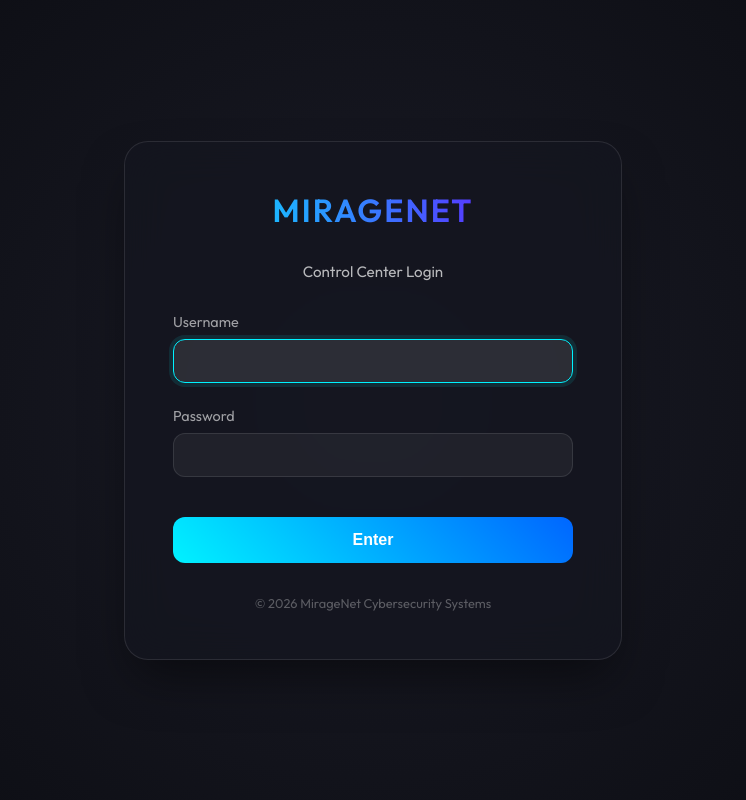
After one commit to budakhuseyin/MirageNet, a Django app: page /mirage-control-center/ in a window 1280 px wide. The commit adds this page. Shown: the whole page, without its empty margins (267-1013 px from the left). Run offline with Django 5.2, Linux system fonts and the light colour scheme.

Commit message:
add a login page for admin and redirect any urls to wp-login.php for get in

```diff
--- a/main.py
+++ b/main.py
@@ -76,7 +76,7 @@ def main():
 
     print("-" * 50)
     print("\n[+] ALL SENSORS AND DASHBOARD ARE RUNNING!")
-    print("[+] Access Dashboard at: http://127.0.0.1:8000")
+    print("[+] Access Mirage Control Center at: http://127.0.0.1:8000/mirage-control-center/")
     print("[!] Press Ctrl+C to stop all services cleanly.\n")
     print("==================================================")
 
--- a/ports/port_22_ssh/ssh_listener.py
+++ b/ports/port_22_ssh/ssh_listener.py
@@ -46,8 +46,8 @@ class MirageSSHServer(paramiko.ServerInterface):
         # Oturumdaki deneme sayısını kontrol et
         attempts = get_attempt_count(self.client_ip, self.session_id, "SSH-Login")
 
-        # Test için 2, gerçekte 10+ yapılabilir
-        if attempts >= 2:
+        # 3. denemede giriş başarısı (2 başarısız denemeden sonra)
+        if attempts >= 3:
             print(f"[*] SSH Access Granted for {username} [SID: {self.session_id}]")
             return paramiko.AUTH_SUCCESSFUL
 
--- a/web_dashboard/analytics/templates/analytics/forensic_report_full.html
+++ b/web_dashboard/analytics/templates/analytics/forensic_report_full.html
@@ -81,9 +81,9 @@
                     <div class="terminal-box mt-3">
                         {% for log in logs %}
                             {% if log.event_data %}
-                            <div class="mb-2 ps-2 {% if log.event_data in dangerous_commands %}border-malware{% else %}border-normal{% endif %}">
+                            <div class="mb-2 ps-2 {% if log.id in dangerous_command_ids %}border-malware{% else %}border-normal{% endif %}">
                                 <span class="text-secondary small">[{{ log.timestamp|date:"H:i:s" }}]</span>
-                                <span class="ms-2 {% if log.event_data in dangerous_commands %}text-malware{% endif %}">
+                                <span class="ms-2 {% if log.id in dangerous_command_ids %}text-malware{% endif %}">
                                     {{ log.event_data }}
                                 </span>
                             </div>
--- /dev/null
+++ b/web_dashboard/analytics/templates/analytics/login.html
@@ -0,0 +1,152 @@
+<!DOCTYPE html>
+<html lang="tr">
+<head>
+    <meta charset="UTF-8">
+    <meta name="viewport" content="width=device-width, initial-scale=1.0">
+    <title>Mirage Control Center | Login</title>
+    <link href="https://fonts.googleapis.com/css2?family=Outfit:wght@300;400;600&display=swap" rel="stylesheet">
+    <style>
+        :root {
+            --primary: #00f2ff;
+            --bg: #0a0b10;
+            --card-bg: rgba(20, 22, 32, 0.8);
+            --text: #e0e0e0;
+        }
+
+        body {
+            margin: 0;
+            padding: 0;
+            font-family: 'Outfit', sans-serif;
+            background: var(--bg);
+            color: var(--text);
+            height: 100vh;
+            display: flex;
+            align-items: center;
+            justify-content: center;
+            overflow: hidden;
+            background: radial-gradient(circle at center, #1a1b26 0%, #0a0b10 100%);
+        }
+
+        .login-card {
+            background: var(--card-bg);
+            backdrop-filter: blur(20px);
+            padding: 3rem;
+            border-radius: 24px;
+            width: 100%;
+            max-width: 400px;
+            border: 1px solid rgba(255, 255, 255, 0.1);
+            box-shadow: 0 25px 50px -12px rgba(0, 0, 0, 0.5);
+            text-align: center;
+            animation: fadeIn 0.8s ease-out;
+        }
+
+        @keyframes fadeIn {
+            from { opacity: 0; transform: translateY(20px); }
+            to { opacity: 1; transform: translateY(0); }
+        }
+
+        .logo {
+            font-size: 2rem;
+            font-weight: 600;
+            letter-spacing: 2px;
+            margin-bottom: 2rem;
+            background: linear-gradient(to right, #00f2ff, #7000ff);
+            -webkit-background-clip: text;
+            -webkit-text-fill-color: transparent;
+        }
+
+        .form-group {
+            margin-bottom: 1.5rem;
+            text-align: left;
+        }
+
+        label {
+            display: block;
+            margin-bottom: 0.5rem;
+            font-size: 0.9rem;
+            color: rgba(255, 255, 255, 0.6);
+        }
+
+        input {
+            width: 100%;
+            padding: 12px 16px;
+            background: rgba(255, 255, 255, 0.05);
+            border: 1px solid rgba(255, 255, 255, 0.1);
+            border-radius: 12px;
+            color: white;
+            font-size: 1rem;
+            outline: none;
+            transition: all 0.3s ease;
+            box-sizing: border-box;
+        }
+
+        input:focus {
+            border-color: var(--primary);
+            background: rgba(255, 255, 255, 0.1);
+            box-shadow: 0 0 0 4px rgba(0, 242, 255, 0.1);
+        }
+
+        button {
+            width: 100%;
+            padding: 14px;
+            border: none;
+            border-radius: 12px;
+            background: linear-gradient(45deg, #00f2ff, #0066ff);
+            color: white;
+            font-weight: 600;
+            font-size: 1rem;
+            cursor: pointer;
+            transition: transform 0.2s, box-shadow 0.2s;
+            margin-top: 1rem;
+        }
+
+        button:hover {
+            transform: translateY(-2px);
+            box-shadow: 0 10px 20px rgba(0, 242, 255, 0.3);
+        }
+
+        .error {
+            background: rgba(255, 71, 71, 0.1);
+            color: #ff4747;
+            padding: 10px;
+            border-radius: 8px;
+            margin-bottom: 1.5rem;
+            font-size: 0.85rem;
+            border: 1px solid rgba(255, 71, 71, 0.2);
+        }
+
+        .footer {
+            margin-top: 2rem;
+            font-size: 0.8rem;
+            color: rgba(255, 255, 255, 0.3);
+        }
+    </style>
+</head>
+<body>
+    <div class="login-card">
+        <div class="logo">MIRAGENET</div>
+        <p style="margin-bottom: 2rem; font-size: 0.95rem; color: rgba(255,255,255,0.7);">Control Center Login</p>
+
+        {% if error %}
+        <div class="error">{{ error }}</div>
+        {% endif %}
+
+        <form method="POST">
+            {% csrf_token %}
+            <div class="form-group">
+                <label>Username</label>
+                <input type="text" name="username" required autocomplete="off" autofocus>
+            </div>
+            <div class="form-group">
+                <label>Password</label>
+                <input type="password" name="password" required>
+            </div>
+            <button type="submit">Enter</button>
+        </form>
+
+        <div class="footer">
+            &copy; 2026 MirageNet Cybersecurity Systems
+        </div>
+    </div>
+</body>
+</html>
--- a/web_dashboard/analytics/templates/analytics/partials/session_list.html
+++ b/web_dashboard/analytics/templates/analytics/partials/session_list.html
@@ -1,5 +1,5 @@
 {% for session in recent_sessions %}
-<div class="session-card status-{{ session.status }}" hx-get="/session/{{ session.session_id }}/" hx-target="#main-content" hx-swap="innerHTML">
+<div class="session-card status-{{ session.status }}" hx-get="{% url 'session_details' session.session_id %}" hx-target="#main-content" hx-swap="innerHTML">
 
     <div class="d-flex justify-content-between align-items-center mb-1">
         <div class="d-flex align-items-center gap-2">
--- a/web_dashboard/analytics/templates/analytics/partials/stats_view.html
+++ b/web_dashboard/analytics/templates/analytics/partials/stats_view.html
@@ -96,7 +96,7 @@
             <select name="range"
                     class="form-select form-select-sm bg-dark text-light border-secondary"
                     style="width: 150px; background-color: #0A1526 !important; border-color: #1B3358 !important;"
-                    hx-get="/view/stats/"
+                    hx-get="{% url 'stats_view' %}"
                     hx-target="#main-content"
                     hx-trigger="change">
                 <option value="1h" {% if selected_range == '1h' %}selected{% endif %}>Last 1 Hour</option>
@@ -112,7 +112,7 @@
     </div>
 
     <!-- 1. Genel Durum Paneli (Sadece bu kisim her 3 saniyede bir guncellenir) -->
-    <div id="stats-summary-cards" class="row g-3" hx-get="/view/stats/?range={{ selected_range }}" hx-trigger="every 3s" hx-select="#stats-summary-cards" hx-swap="outerHTML">
+    <div id="stats-summary-cards" class="row g-3" hx-get="{% url 'stats_view' %}?range={{ selected_range }}" hx-trigger="every 3s" hx-select="#stats-summary-cards" hx-swap="outerHTML">
         <div class="col-md-3">
             <div class="stat-card">
                 <h6>Total Intrusion Events</h6>
--- a/web_dashboard/analytics/templates/analytics/partials/terminal.html
+++ b/web_dashboard/analytics/templates/analytics/partials/terminal.html
@@ -1,5 +1,5 @@
 <div class="terminal-window" id="terminal-polling-wrapper"
-     hx-get="/session/{{ session_id }}/"
+     hx-get="{% url 'session_details' session_id %}"
      hx-trigger="every 2s"
      hx-swap="outerHTML">
 
--- a/web_dashboard/analytics/views.py
+++ b/web_dashboard/analytics/views.py
@@ -1,13 +1,34 @@
 import json
 import hashlib
 from datetime import timedelta
-from django.shortcuts import render
+from django.shortcuts import render, redirect
 from django.utils import timezone
 from django.db.models import Count, Max
 from django.db.models.functions import TruncHour, TruncMinute, TruncDay
 from django.http import JsonResponse
 from django.core import serializers
 from .models import AttackLog
+
+def login_view(request):
+    """Simple hardcoded login for Mirage Control Center."""
+    if request.method == 'POST':
+        u = request.POST.get('username')
+        p = request.POST.get('password')
+
+        # Hardcoded logic as requested by user
+        if u == 'mirage_admin' and p == 'mirage2172':
+            request.session['mcc_authenticated'] = True
+            return redirect('dashboard_home')
+        else:
+            return render(request, 'analytics/login.html', {'error': 'Geçersiz kullanıcı adı veya şifre!'})
+
+    return render(request, 'analytics/login.html')
+
+def logout_view(request):
+    """Logs out the user from MCC."""
+    if 'mcc_authenticated' in request.session:
+        del request.session['mcc_authenticated']
+    return redirect('login_view')
 
 def dashboard_home(request):
     # Port'a göre grupluyoruz ki her session tek bir satır olarak gelsin
@@ -224,7 +245,7 @@ def forensic_report_view(request, session_id):
     # Otomatik Tehdit Davranışı Sınıflandırması
     behavior = "Discovery & Reconnaissance"
     payloads = []
-    dangerous_commands = []
+    dangerous_command_ids = []
     has_brute = logs.filter(module='SSH-Login').exists()
 
     for l in logs:
@@ -236,11 +257,11 @@ def forensic_report_view(request, session_id):
             url = next((p for p in parts if p.startswith('http') or '.sh' in p or '.bin' in p or '.elf' in p or '.txt' in p), 'unknown_payload')
             pseudo_hash = hashlib.sha256(url.encode()).hexdigest()
             payloads.append({'cmd': data, 'url': url, 'hash': pseudo_hash})
-            dangerous_commands.append(data)
+            dangerous_command_ids.append(l.id)
         elif any(kw in data_lower for kw in ['cat /etc/', 'sudo', 'passwd', 'shadow', 'chmod', 'rm -rf']):
             if behavior != "Malware Deployment":
                 behavior = "Privilege Escalation & Exfiltration"
-            dangerous_commands.append(data)
+            dangerous_command_ids.append(l.id)
 
     if has_brute and behavior == "Discovery & Reconnaissance":
         behavior = "Brute Force Attempt"
@@ -251,9 +272,9 @@ def forensic_report_view(request, session_id):
         'logs': logs,
         'behavior': behavior,
         'payloads': payloads,
-        'dangerous_commands': dangerous_commands,
+        'dangerous_command_ids': dangerous_command_ids,
         'reputation': 'Critical Malicious / Botnet Node' if payloads else 'Suspicious / Scanner',
-        'signature': 'Custom Python Script / Masscan' if hasattr(first_log, 'user_agent') and not getattr(first_log, 'user_agent') else 'OpenSSH_8.9p1 Ubuntu'
+        'signature': 'Custom Script / Bot' if not first_log.user_agent or 'python' in first_log.user_agent.lower() else 'OpenSSH / Standard Scanner'
     }
     return render(request, 'analytics/partials/forensics.html', context)
 
@@ -277,7 +298,7 @@ def export_session_pdf(request, session_id):
     # Logic duplication from forensic_report_view (can be refactored, but kept simple for now)
     behavior = "Discovery & Reconnaissance"
     payloads = []
-    dangerous_commands = []
+    dangerous_command_ids = []
     has_brute = logs.filter(module='SSH-Login').exists()
 
     for l in logs:
@@ -289,11 +310,11 @@ def export_session_pdf(request, session_id):
             url = next((p for p in parts if p.startswith('http') or '.sh' in p or '.bin' in p or '.elf' in p or '.txt' in p), 'unknown_payload')
             pseudo_hash = hashlib.sha256(url.encode()).hexdigest()
             payloads.append({'cmd': data, 'url': url, 'hash': pseudo_hash})
-            dangerous_commands.append(data)
+            dangerous_command_ids.append(l.id)
         elif any(kw in data_lower for kw in ['cat /etc/', 'sudo', 'passwd', 'shadow', 'chmod', 'rm -rf']):
             if behavior != "Malware Deployment":
                 behavior = "Privilege Escalation & Exfiltration"
-            dangerous_commands.append(data)
+            dangerous_command_ids.append(l.id)
     if has_brute and behavior == "Discovery & Reconnaissance":
         behavior = "Brute Force Attempt"
 
@@ -303,9 +324,9 @@ def export_session_pdf(request, session_id):
         'logs': logs,
         'behavior': behavior,
         'payloads': payloads,
-        'dangerous_commands': dangerous_commands,
+        'dangerous_command_ids': dangerous_command_ids,
         'reputation': 'Critical Malicious / Botnet Node' if payloads else 'Suspicious / Scanner',
-        'signature': 'Custom Python Script / Masscan' if hasattr(first_log, 'user_agent') and not getattr(first_log, 'user_agent') else 'OpenSSH_8.9p1 Ubuntu'
+        'signature': 'Custom Script / Bot' if not first_log.user_agent or 'python' in first_log.user_agent.lower() else 'OpenSSH / Standard Scanner'
     }
     return render(request, 'analytics/forensic_report_full.html', context)
 
--- a/web_dashboard/web_dashboard/settings.py
+++ b/web_dashboard/web_dashboard/settings.py
@@ -52,6 +52,7 @@ MIDDLEWARE = [
     'django.contrib.auth.middleware.AuthenticationMiddleware',
     'django.contrib.messages.middleware.MessageMiddleware',
     'django.middleware.clickjacking.XFrameOptionsMiddleware',
+    'analytics.middleware.MirageControlCenterMiddleware',
 ]
 
 ROOT_URLCONF = 'web_dashboard.urls'
--- a/web_dashboard/web_dashboard/urls.py
+++ b/web_dashboard/web_dashboard/urls.py
@@ -1,5 +1,11 @@
 from django.urls import path, include
+from analytics import views as analytics_views
 
 urlpatterns = [
-    path('', include('analytics.urls')),
+    # The new secret Mirage Control Center (MCC)
+    path('mirage-control-center/', include([
+        path('', analytics_views.login_view, name='login_view'),
+        path('logout/', analytics_views.logout_view, name='logout_view'),
+        path('dashboard/', include('analytics.urls')),
+    ])),
 ]
```
Also changed, not shown: ports/port_80_http/listener.py (+15 -4 lines), web_dashboard/analytics/middleware.py (added, +34 -0 lines), web_dashboard/analytics/templates/analytics/dashboard.html (+7 -6 lines), web_dashboard/analytics/templates/analytics/partials/forensics.html (+15 -17 lines).
